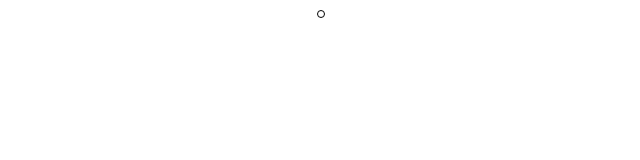
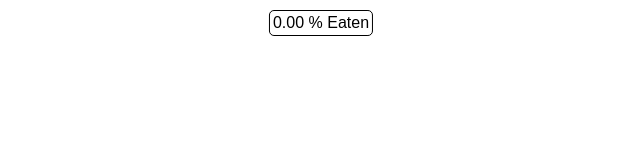
Before and after one commit to toBeOfUse/corn, a website: page src/index.html in a window 1280 px wide. Shown: the whole page, without its empty margins (319-959 px from the left). Drawn offline with Linux system fonts and the light colour scheme.

Commit message:
add percentage eaten placeholder

```diff
--- a/src/index.html
+++ b/src/index.html
@@ -29,6 +29,6 @@
     </style>
   </head>
   <body>
-    <div id="info"></div>
+    <div id="info">0.00 % Eaten</div>
   </body>
 </html>
```
